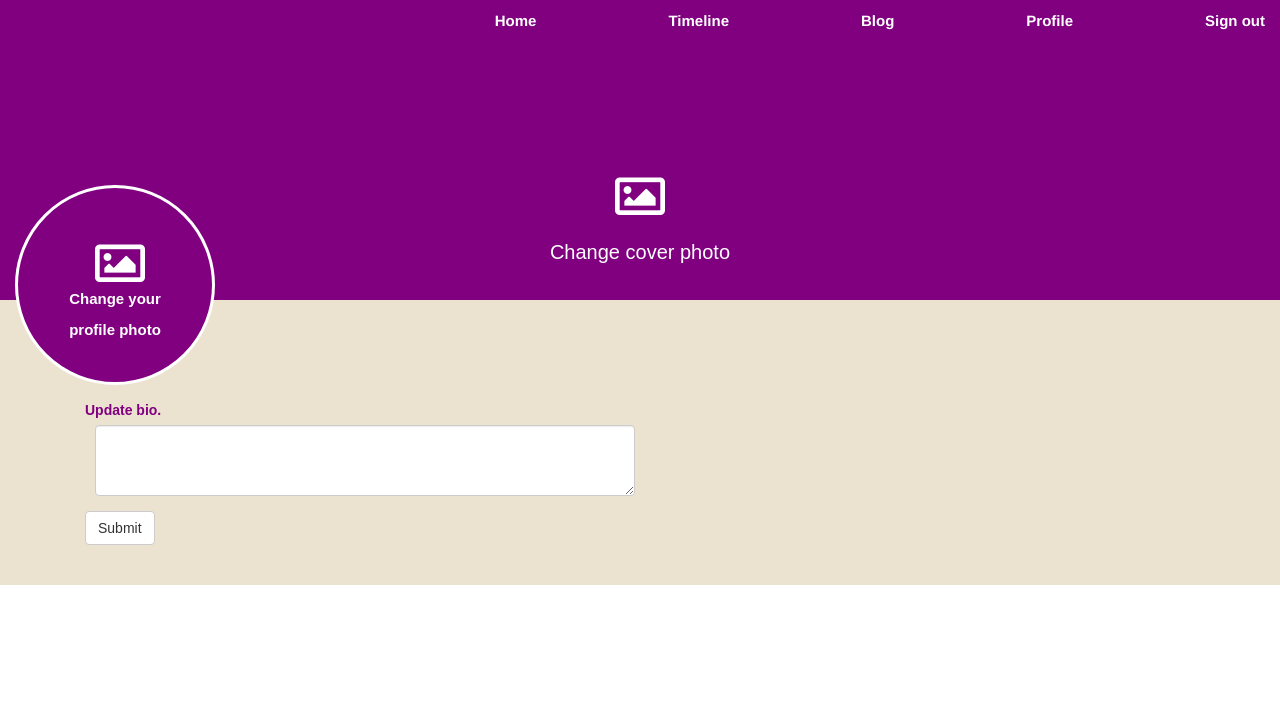
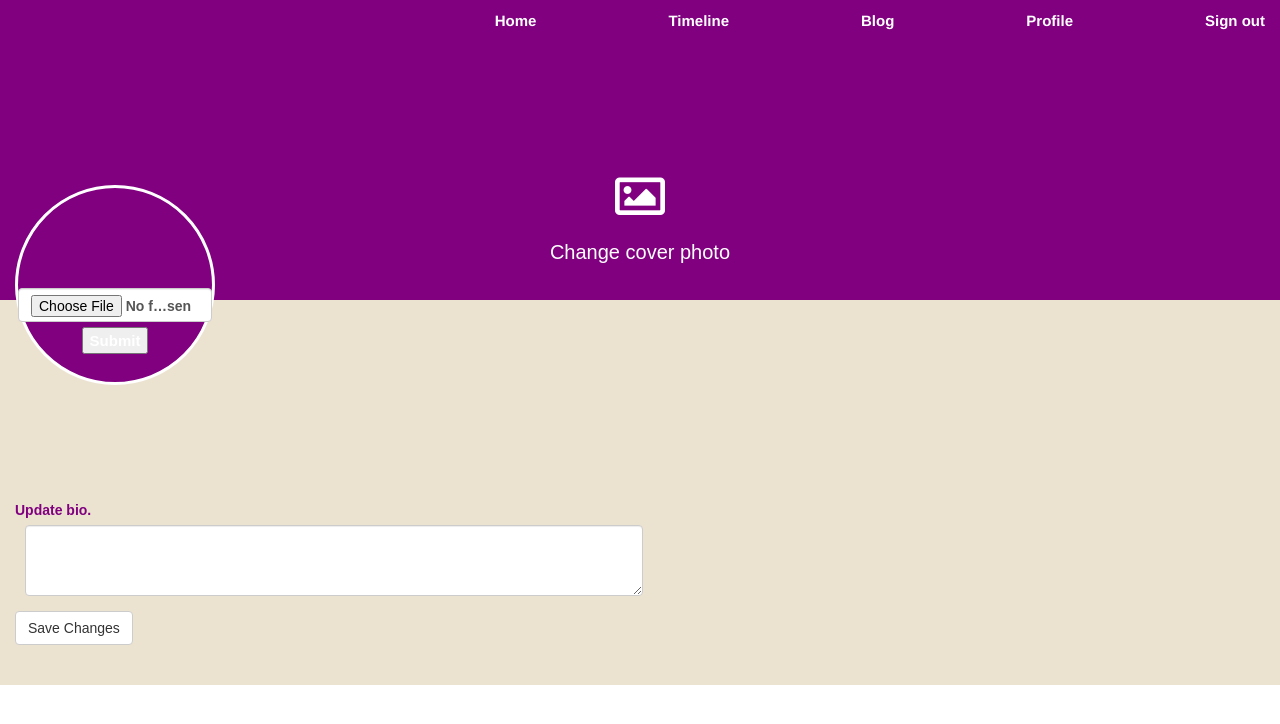
Before and after one commit to EstherMuigai/bestpitch, a Flask app: a page that uses app/templates/update.html in a window 1280 px wide. Shown: the top 724 px of the page. Run offline with Flask 2, Linux system fonts and the light colour scheme; the visitor is signed in with stand-in values (Sample User, id 1); data comes from the database, SQL or seed files in the repository; some libraries are stand-ins or nearby versions.

Commit message:
Configure image upload filetype,filename and route.
Installation of flask-uploads and importing Uploadset. Configuration of the upload url in config.py.

```diff
--- a/app/__init__.py
+++ b/app/__init__.py
@@ -3,6 +3,8 @@ from flask_bootstrap import Bootstrap
 from config import config_options
 from flask_sqlalchemy import SQLAlchemy
 from flask_login import LoginManager
+from flask_uploads import UploadSet,configure_uploads,IMAGES
+
 
 login_manager = LoginManager()
 login_manager.session_protection = 'strong'
@@ -10,6 +12,7 @@ login_manager.login_view = 'auth.login'
 
 bootstrap = Bootstrap()
 db = SQLAlchemy()
+photos = UploadSet('photos',IMAGES)
 
 def create_app(config_name):
 
@@ -30,4 +33,7 @@ def create_app(config_name):
     from .auth import auth as auth_blueprint
     app.register_blueprint(auth_blueprint,url_prefix = '/authenticate')
 
+    # configure UploadSet
+    configure_uploads(app,photos)
+
     return app
--- a/app/main/forms.py
+++ b/app/main/forms.py
@@ -4,4 +4,4 @@ from wtforms import TextAreaField,SubmitField
 
 class UpdateProfile(FlaskForm):
     bio = TextAreaField('Update bio.',validators = [Required()])
-    submit = SubmitField('Submit')
+    submit = SubmitField('Save Changes')
--- a/app/main/views.py
+++ b/app/main/views.py
@@ -2,7 +2,7 @@ from flask import render_template,request,redirect,url_for,abort
 from flask_login import login_required
 from . import main
 from .forms import UpdateProfile
-from .. import db
+from .. import db,photos
 from ..models import User
 
 @main.route('/')
@@ -37,10 +37,20 @@ def update_profile(uname):
 
     if form.validate_on_submit():
         user.bio = form.bio.data
-
         db.session.add(user)
         db.session.commit()
 
         return redirect(url_for('.profile',uname=user.username))
 
-    return render_template('update.html',form =form,user = user)
+    return render_template('update.html',form =form,user =user)
+
+@main.route('/user/<uname>/update/pic',methods= ['POST'])
+@login_required
+def update_pic(uname):
+    user = User.query.filter_by(username = uname).first()
+    if 'photo' in request.files:
+        filename = photos.save(request.files['photo'])
+        path = f'photos/{filename}'
+        user.profile_pic_path = path
+        db.session.commit()
+    return redirect(url_for('main.update_profile',uname=uname))
--- a/app/templates/update.html
+++ b/app/templates/update.html
@@ -15,25 +15,29 @@
         <div class="row">
             <div class="col-md-4">
                 {% if user.profile_pic_path %}
-                <a href="/" class="row" style="text-decoration:none;">
-                    <i class="far fa-image" style="color:white;font-size:50px;margin-left:600px;"></i>
-                    <h2 style="color:white; text-align: center; font-weight: 40px; font-size: 20px;">Change cover photo</h2>
-                </a>
-                    <img src="{{url_for('static',filename=user.profile_pic_path)}}" alt="" class="img-thumbnail" id="profpic">
+                    <img src="{{url_for('static',filename=user.profile_pic_path)}}" style="margin-top: -110px;" alt="" class="img-thumbnail" id="profpic">
+                {% if user == current_user %}
+                    <form  action="{{url_for('main.update_pic',uname=user.username)}}" method="post" enctype = "multipart/form-data">
+                      <input type="file"  name="photo" class="form-control" required>
+                      <input type="submit" style="margin:5px;">
+                    </form>
+                {% endif %}
                 {%else%}
-                <a href="/" style="text-decoration:none;text-align: center;">
+                <a href="/changeprofile" style="text-decoration:none;text-align: center;">
                     <div id="profpic" style="margin-top: -110px;">
-                        <i class="far fa-image" style="color:white;font-size:50px;margin-left:10px;">
-                            </i>
-                        <p>Change your </p>
-                        <p>profile photo</p>
+                        {% if user == current_user %}
+                            <form  style="margin-top:100px;" action="{{url_for('main.update_pic',uname=user.username)}}" method="post" enctype = "multipart/form-data">
+                              <input type="file"  name="photo" class="form-control" required>
+                              <input type="submit" style="margin:5px;">
+                            </form>
+                        {% endif %}
                     </div>
                 </a>
                 {% endif %}
             </div>
         </div>
     </div>
-    <div class="container" style="margin-top:100px;color:purple;">
+    <div class="row" style="margin-top:200px;margin-left:0;color:purple;">
         <div class="col-md-6">
             {{wtf.quick_form(form)}}
         </div>
--- a/config.py
+++ b/config.py
@@ -4,6 +4,7 @@ class Config:
 
     SECRET_KEY = os.environ.get('SECRET_KEY')
     SQLALCHEMY_DATABASE_URI = 'postgresql+psycopg2://esthermuingai:honeybee@localhost/bestpitch'
+    UPLOADED_PHOTOS_DEST ='app/static/photos'
 
 
 class ProdConfig(Config):
```
Also changed, not shown: app/static/photos/Kode.png (added), app/static/photos/Kode_1.png (added), app/static/photos/bestpitch.png (renamed from app/static/images/bestpitch.png), app/static/photos/myAvatar.png (added), app/static/photos/myAvatar_1.png (added).
